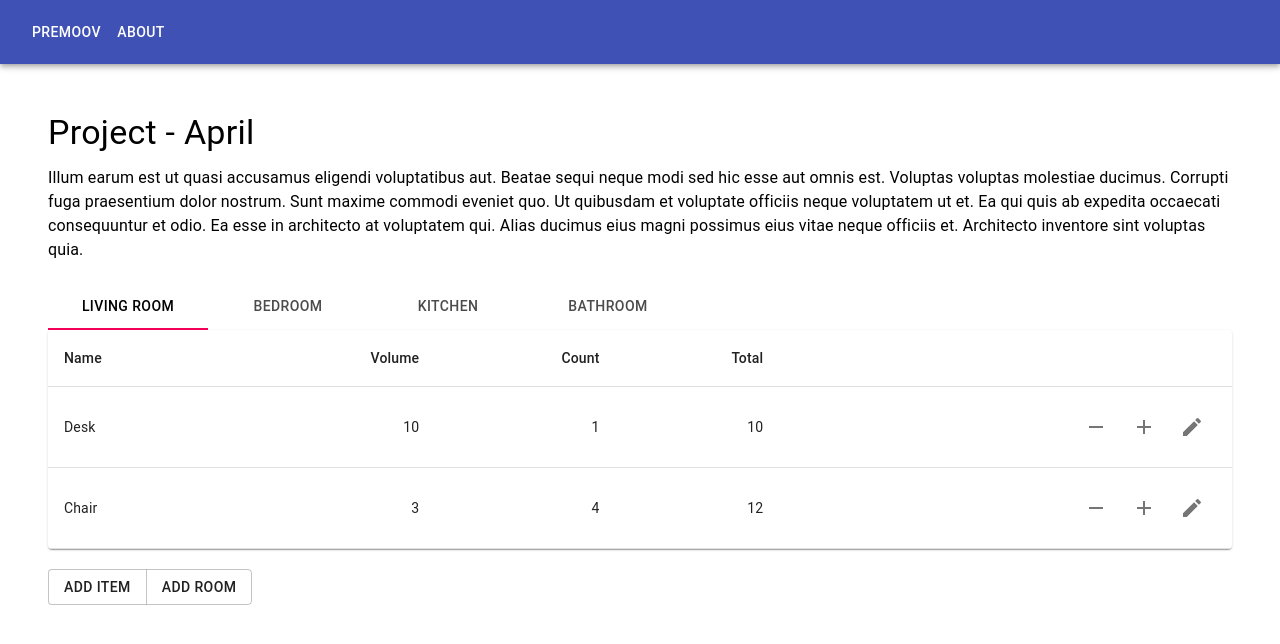
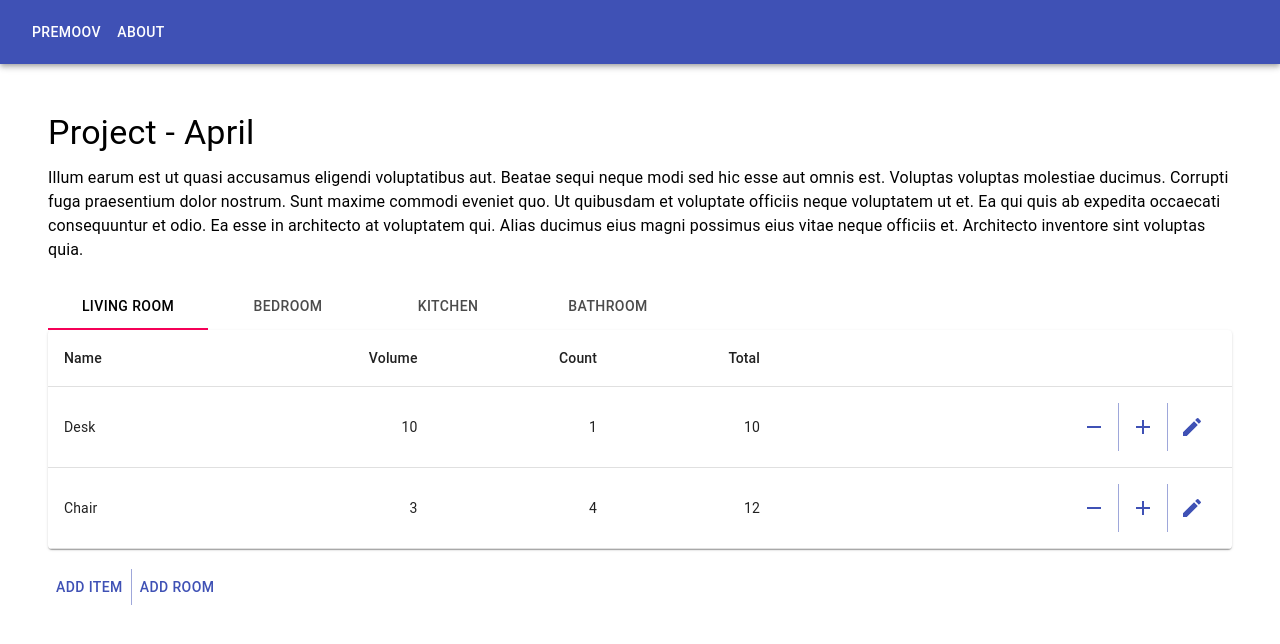
Before and after one commit to mnishiguchi/premoov-react, a React (Create React App) app: page /projects/1 in a window 1280 px wide. Shown: the top 644 px of the page. Built offline with nearby package versions, Linux system fonts and the light colour scheme.

Commit message:
Align buttons

```diff
--- a/src/components/RoomItemTable.tsx
+++ b/src/components/RoomItemTable.tsx
@@ -2,6 +2,7 @@
 
 import React from 'react';
 import {
+  ButtonGroup,
   IconButton,
   Paper,
   Table,
@@ -42,6 +43,7 @@ const RoomItemTable: React.FC = ({ rows }) => {
               <TableCell align="right">{row.count}</TableCell>
               <TableCell align="right">{row.volume * row.count}</TableCell>
               <TableCell align="right">
+                <ButtonGroup variant="text" color="primary">
                   <IconButton>
                     <RemoveIcon />
                   </IconButton>
@@ -63,6 +65,7 @@ const RoomItemTable: React.FC = ({ rows }) => {
                     }}
                     title={`Edit Item`}
                   />
+                </ButtonGroup>
               </TableCell>
             </TableRow>
           ))}
--- a/src/pages/ProjectPage.tsx
+++ b/src/pages/ProjectPage.tsx
@@ -73,7 +73,7 @@ const ProjectPage: React.FC<{
       </div>
       <br />
 
-      <ButtonGroup>
+      <ButtonGroup variant="text" color="primary">
         <Button onClick={openAddItemModal}>Add Item</Button>
         <ItemFormDialog
           isOpen={isOpenAddItemModal}
```
Lines whose indentation alone changed are shown as unchanged.
